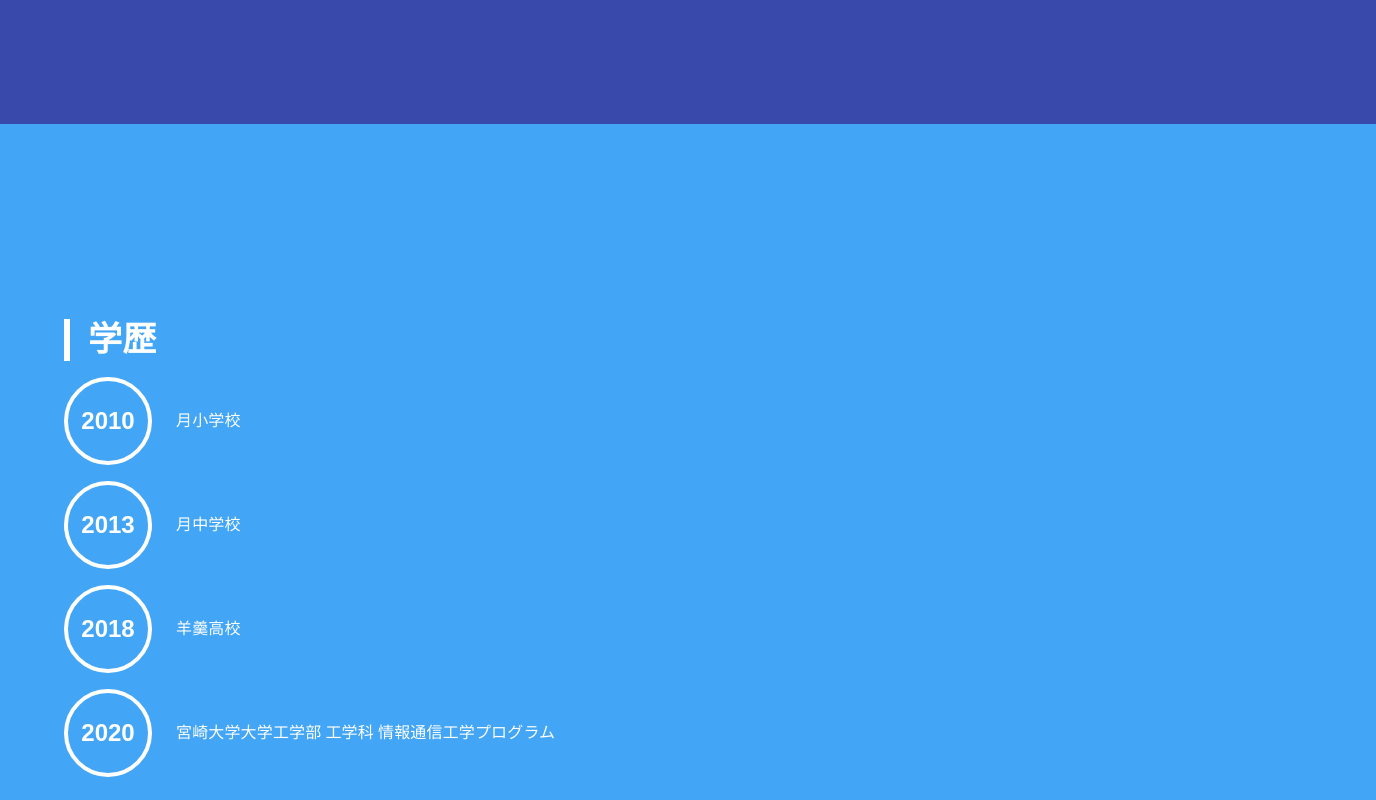
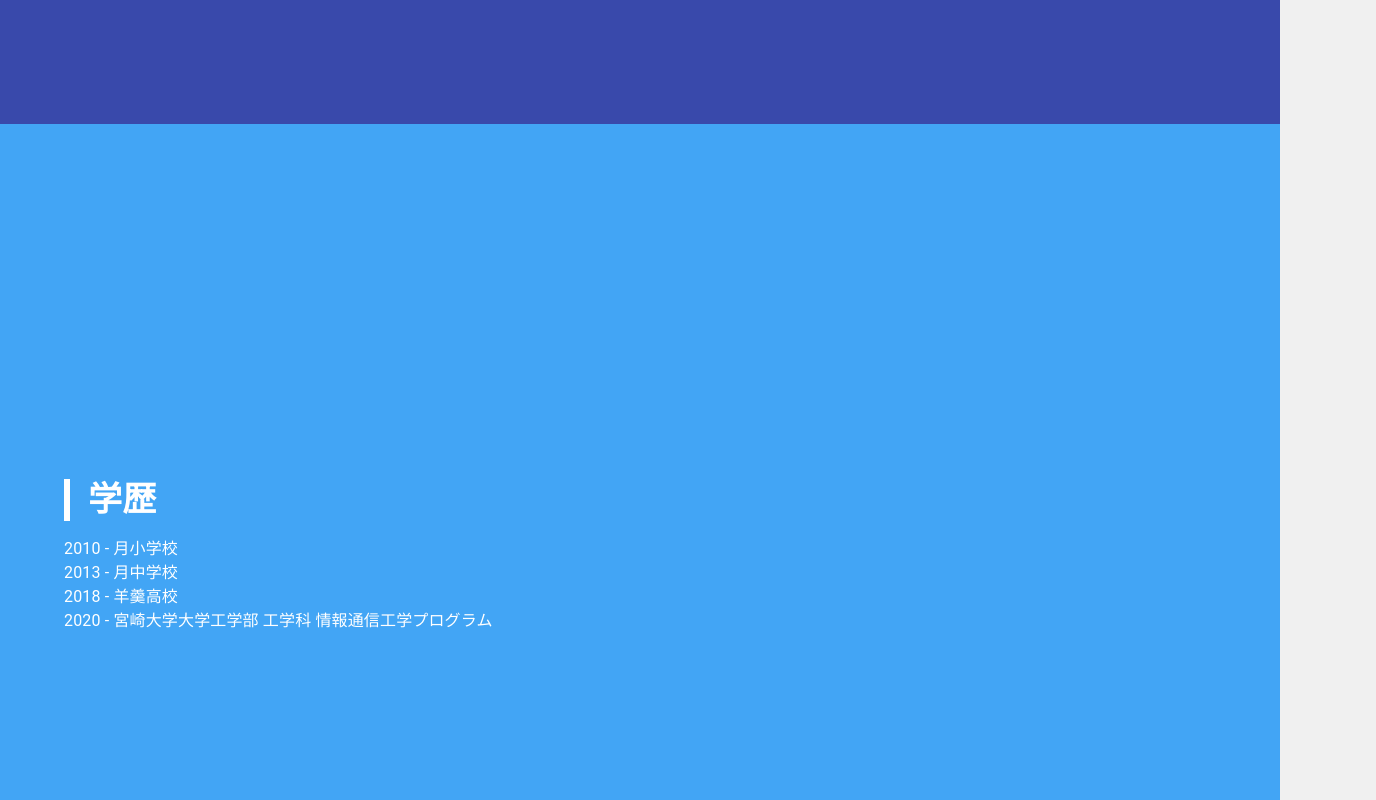
Before and after one commit to matuhiro97/hirokiHP, a React (Vite) app: page /about in a window 1280 px wide. Shown: the part 740-1540 px from the top of the page, 1376 px wide, since content can reach past the window. Built offline with nearby package versions, Linux system fonts and the light colour scheme.

Commit message:
自己紹介ページの横調整のために西暦の丸囲み廃止。一旦、自己紹介ページは完成とする。

```diff
--- a/src/pages/About.tsx
+++ b/src/pages/About.tsx
@@ -4,14 +4,16 @@ import Typography from '@mui/material/Typography';
 
 // 共通スタイルオブジェクト
 const sectionStyle = {
-  width: '100%',
+  width: '100%', // 横幅を100%に変更
+  maxWidth: '100vw', // ビューポート幅に制限
   height: '100vh',
   display: 'flex',
   alignItems: 'center',
-  justifyContent: 'flex-start', // 左寄せに変更
-  textAlign: 'left', // テキストを左寄せ
+  justifyContent: 'flex-start',  // 左寄せに変更
+  textAlign: 'left',  // テキストを左寄せ
   padding: '2rem',
-  paddingLeft: '5%', // 左にスペースを持たせる
+  paddingLeft: '5%',  // 左にスペースを持たせる
+  overflowX: 'hidden', // 横スクロールを防ぐ
 };
 
 const headingStyle = {
@@ -30,45 +32,13 @@ const headingStyle = {
   },
 };
 
-// 年サークルコンポーネント
-const YearCircle = ({ year }) => (
-  <Box
-    sx={{
-      width: '80px', // 円のサイズ
-      height: '80px', // 円のサイズ
-      borderRadius: '50%', // 完全な円にする
-      border: '4px solid #fff', // 枠線を追加
-      color: '#fff',
-      display: 'flex',
-      alignItems: 'center',
-      justifyContent: 'center',
-      fontWeight: 'bold',
-      fontSize: '1.5rem',
-      marginRight: '1.5rem',
-    }}
-  >
-    {year}
-  </Box>
-);
-
-// 学歴・職歴の項目コンポーネント
-const TimelineItem = ({ year, description }) => (
-  <Box
-    sx={{
-      display: 'flex',
-      alignItems: 'center',
-      marginBottom: '1rem',
-    }}
-  >
-    <YearCircle year={year} />
-    <Typography variant="body1" sx={{ color: '#fff' }}>
-      {description}
-    </Typography>
-  </Box>
-);
-
 // 共通セクションコンポーネント
-const Section = ({ id, title, backgroundColor, children }) => (
+const Section: React.FC<{
+  id?: string;
+  title: string;
+  backgroundColor: string;
+  children: React.ReactNode;
+}> = ({ id, title, backgroundColor, children }) => (
   <Box
     id={id}
     sx={{
@@ -91,9 +61,11 @@ const Section = ({ id, title, backgroundColor, children }) => (
   </Box>
 );
 
-const About = () => {
+const About: React.FC = () => {
   return (
     <>
+      {/* 全体の横スクロールを防ぐ */}
+      <Box sx={{ width: '100%', overflowX: 'hidden' }}>
         {/* Section 1: 何者なのか */}
         <Section id="about" title="なにもの？" backgroundColor="#3949ab">
           <Typography variant="body1">
@@ -106,17 +78,20 @@ const About = () => {
 
         {/* Section 2: 学歴 */}
         <Section id="education" title="学歴" backgroundColor="#42a5f5">
-        <TimelineItem year="2010" description="月小学校" />
-        <TimelineItem year="2013" description="月中学校" />
-        <TimelineItem year="2018" description="羊羹高校" />
-        <TimelineItem year="2020" description="宮崎大学大学工学部 工学科 情報通信工学プログラム" />
+          <Typography variant="body1">2010 - 月小学校</Typography>
+          <Typography variant="body1">2013 - 月中学校</Typography>
+          <Typography variant="body1">2018 - 羊羹高校</Typography>
+          <Typography variant="body1">
+            2020 - 宮崎大学大学工学部 工学科 情報通信工学プログラム
+          </Typography>
         </Section>
 
         {/* Section 3: 職歴 */}
         <Section id="experience" title="職歴" backgroundColor="#00bcd4">
-        <TimelineItem year="2014" description="smolt" />
-        <TimelineItem year="2015" description="ラウンドワン" />
+          <Typography variant="body1">2014 - smolt</Typography>
+          <Typography variant="body1">2015 - ラウンドワン</Typography>
         </Section>
+      </Box>
     </>
   );
 }
```
Lines whose indentation alone changed are shown as unchanged.
